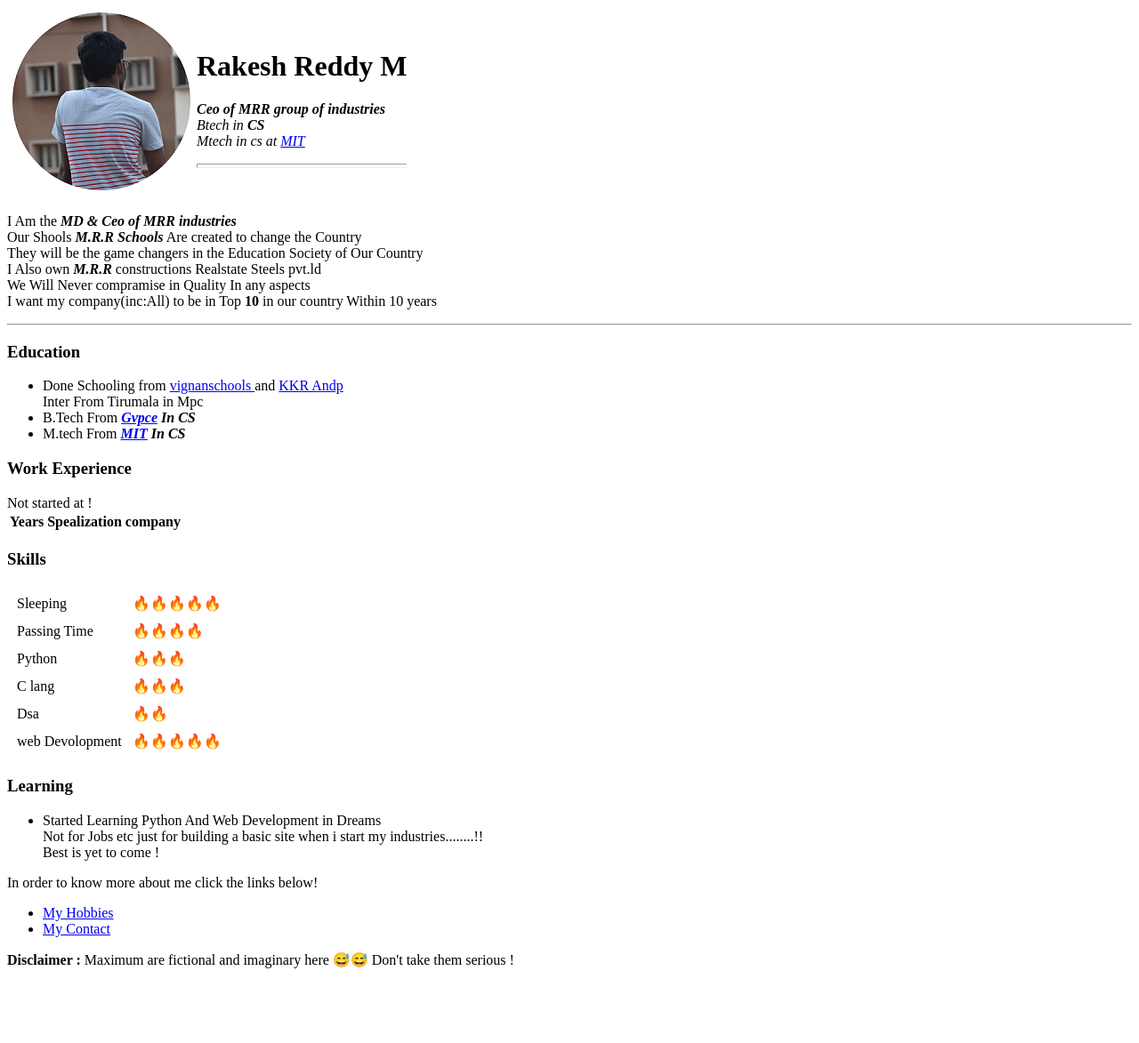
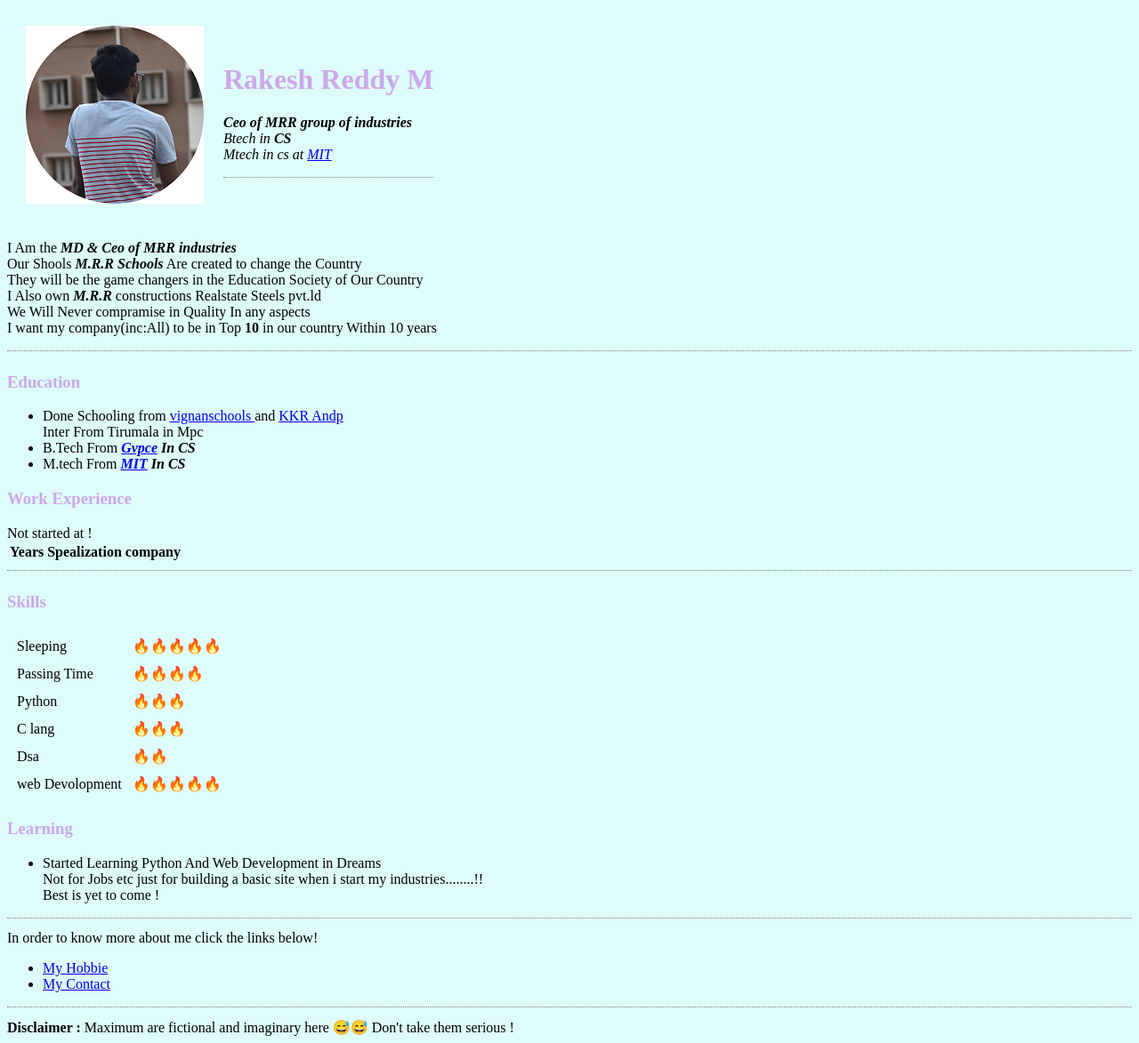
Before and after one commit to RakeshReddy45/firstsite, a plain HTML site: page index.html in a window 1280 px wide. Shown: the whole page at 89% size. Before the commit the page ends 1097 px from the top, so only its background shows below. Drawn offline with Linux system fonts and the light colour scheme.

Commit message:
Add files via upload

```diff
--- /dev/null
+++ b/css/styles.css
@@ -0,0 +1,18 @@
+
+body{
+  background-color: #DEFCF9;
+}
+hr{
+
+  border-style: none ;
+  border-top-style: dotted;
+  border-color: grey;
+  height: 5px;
+  width: 100%;
+}
+h1{
+  color: #CCA8E9
+}
+h3{
+  color: #CCA8E9
+}
--- a/index.html
+++ b/index.html
@@ -4,10 +4,11 @@
 <head>
   <meta charset="utf-8">
   <title>Rakesh 😄😉 website</title>
+  <link rel="stylesheet" href="css/styles.css">
 </head>
 
-<body>
-  <table cellspacing = "5">
+<body >
+  <table cellspacing = "20">
     <td>
       <img src="img.png" alt="Rakesh" />
     </td>
@@ -16,7 +17,7 @@
       <p><em><strong>Ceo of MRR group of industries </strong>
           <br />Btech in <strong> CS </strong>
           <br />Mtech in cs at <a href = "https://www.mit.edu/">MIT</a></em></p>
-      <hr size="5" />
+      <hr />
     </td>
   </table>
 
@@ -59,7 +60,7 @@
     </tfoot>
 
   </table>
-
+ <hr />
 
   <h3>Skills</h3>
   <table cellspacing = "10">
@@ -100,20 +101,20 @@
       Best is yet to come !<br>
     </li>
   </ul>
-
+<hr />
   In order to know more about me click the links below!
 
   <ul>
     <li>
-      <a href = "hobbies.html">My Hobbies</a>
+      <a href = "hobbies.html">My Hobbie</a>
     </li>
     <li>
       <a href = "contact.html">My Contact</a>
     </li>
   </ul>
-  <strong>Disclaimer : </strong> Maximum are fictional and imaginary here 😅😅
-  Don't take them serious !
-
+<hr />
+<strong>Disclaimer : </strong> Maximum are fictional and imaginary here 😅😅
+Don't take them serious !
 
 </body>
 
```
Also changed, not shown: contact.html (+1 -0 lines), hobbies.html (+1 -0 lines).
